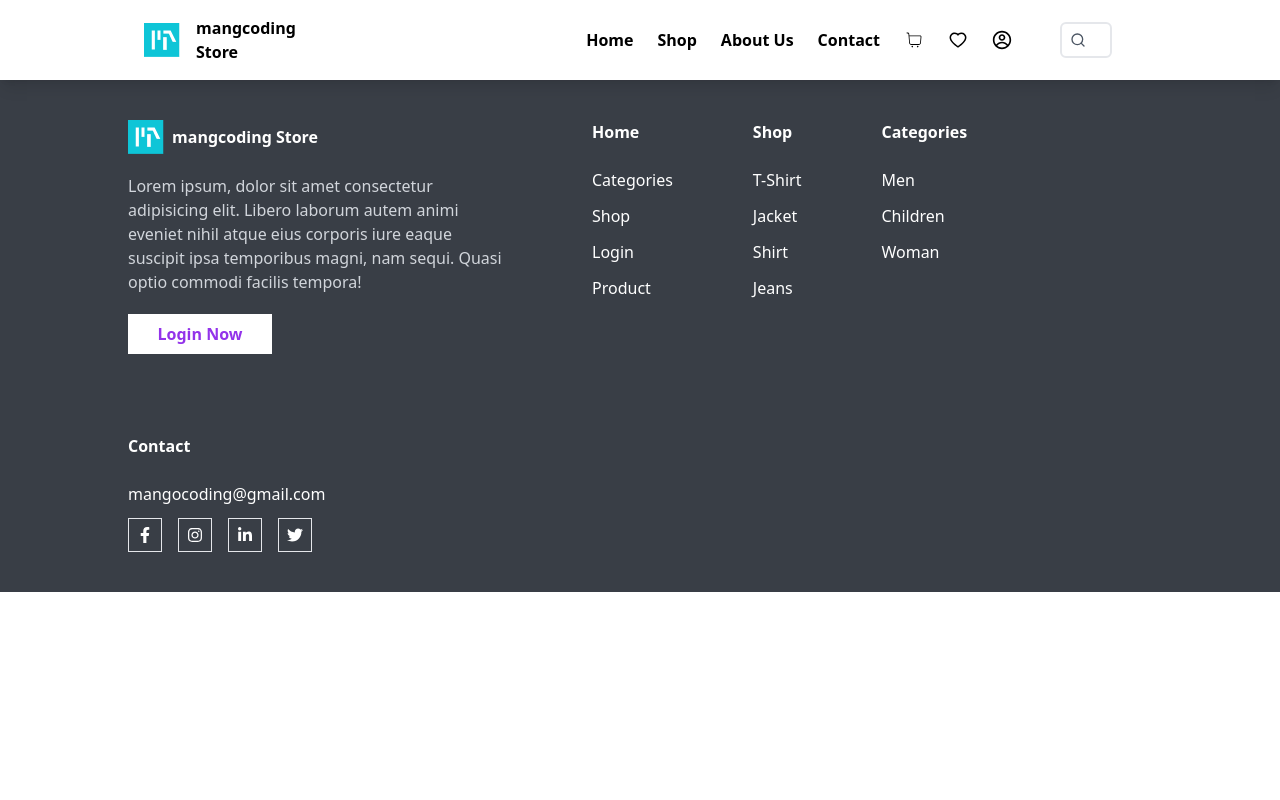
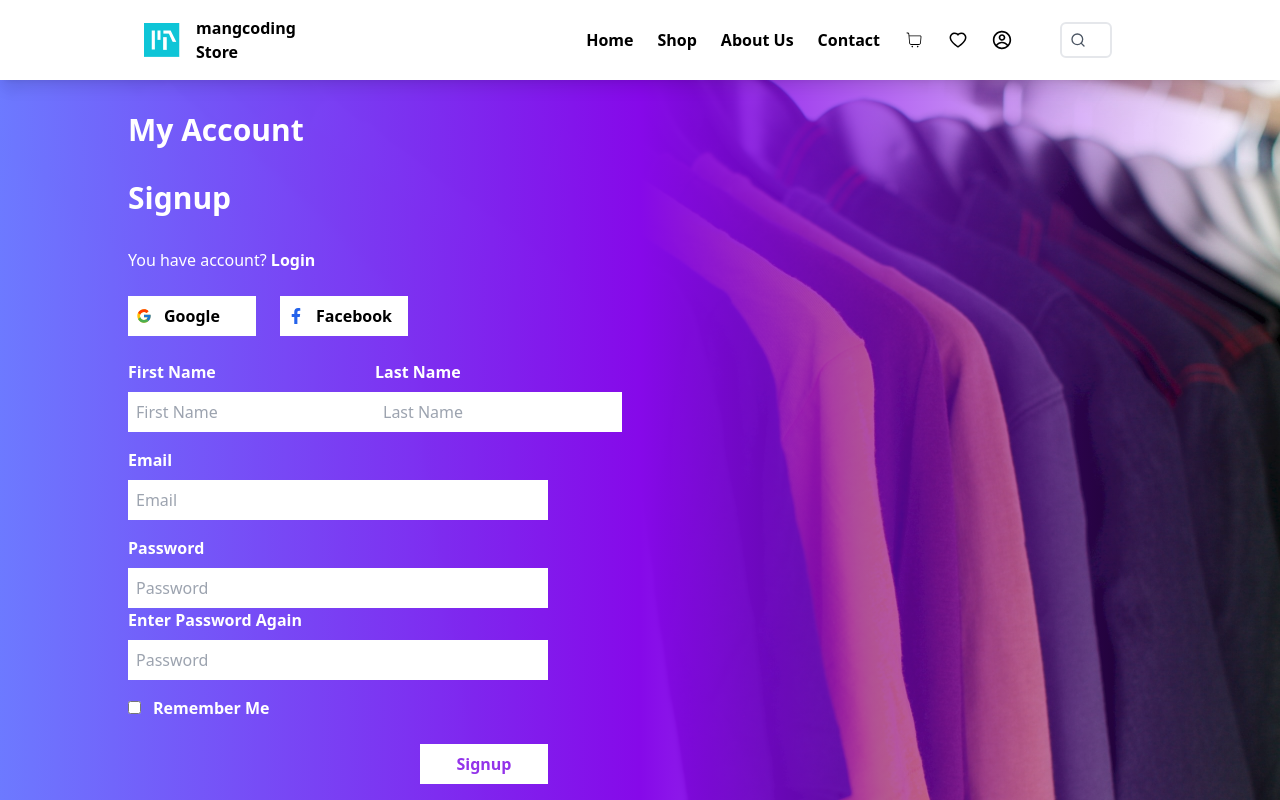
Before and after one commit to dhiransapkota45/ecommerece, a React (Create React App) app: page /signup in a window 1280 px wide. Shown: the top 800 px of the page. Built offline with nearby package versions, Linux system fonts and the light colour scheme.

Commit message:
signup added

```diff
--- a/src/App.js
+++ b/src/App.js
@@ -3,6 +3,7 @@ import {Routes, Route} from "react-router-dom"
 import Home from "./pages/Homepage/Home";
 import Footer from "./Components/footer/Footer";
 import Login from "./pages/Login/Login";
+import Signup from "./pages/Signup/Signup";
 
 function App() {
   return (
@@ -12,6 +13,8 @@ function App() {
       <Routes>
         <Route path="/" element={<Home />}/>
         <Route path="/login" element={<Login />}/>
+        <Route path="/signup" element={<Signup />}/>
+
 
       </Routes>
 
--- a/src/pages/Login/Login.jsx
+++ b/src/pages/Login/Login.jsx
@@ -15,16 +15,17 @@ const Login = () => {
             <button className='flex p-2 bg-white text-black gap-3 w-32 items-center font-semibold'><FaFacebookF className='text-blue-600' />Facebook</button>
           </div>
 
+          <form className=' w-full sm:w-96'>
             <div className='mb-4'>
               <div className=' font-bold mb-2 '>Email</div>
-            <input className=' w-full sm:w-96 p-2 text-black outline-none ' type="email" placeholder='Email' />
+              <input className=' w-full p-2 text-black outline-none ' type="email" placeholder='Email' />
             </div>
             <div>
               <div className='font-bold mb-2'>Password</div>
-            <input className=' w-full sm:w-96 p-2 text-black outline-none' type="password" placeholder='Password' />
+              <input className=' w-full p-2 text-black outline-none' type="password" placeholder='Password' />
             </div>
 
-          <div className=' mt-4 w-full sm:w-96 flex justify-between'>
+            <div className=' mt-4 flex justify-between'>
               <div>
                 <input className=' mr-3' type="checkbox" name="" id="check" />
                 <label htmlFor="check" className=' font-bold'>Remember Me</label>
@@ -34,10 +35,10 @@ const Login = () => {
               </button>
             </div>
 
-          <div className=' w-full sm:w-96 flex justify-end mt-6 '>
+            <div className=' flex justify-end mt-6 '>
               <button className=' text-purple-600 p-2 w-32 font-bold  bg-white'>Login</button>
             </div>
-
+          </form>
         </div>
 
       </div>
--- /dev/null
+++ b/src/pages/Signup/Signup.jsx
@@ -0,0 +1,62 @@
+import React from 'react'
+import { FcGoogle } from "react-icons/fc"
+import { FaFacebookF } from "react-icons/fa"
+
+const Signup = () => {
+    return (
+        <div className=" bg-hero-pattern h-[800px] w-full flex justify-center ">
+            <div className='grid grid-rows-2 w-4/5'>
+                <div className=' col-span-1 text-white'>
+                    <div className='text-3xl font-bold my-8'>My Account</div>
+                    <div className='text-3xl  font-bold my-8'>Signup</div>
+                    <div>You have account? <span className=' font-bold'>Login</span></div>
+                    <div className='flex gap-6 my-6'>
+                        <button className='flex p-2 bg-white text-black gap-3 w-32 items-center font-semibold'><FcGoogle />Google</button>
+                        <button className='flex p-2 bg-white text-black gap-3 w-32 items-center font-semibold'><FaFacebookF className='text-blue-600' />Facebook</button>
+                    </div>
+
+                    <form className=' w-full sm:w-[420px]'>
+                        <div className=' my-4 flex justify-between'>
+                            <div className=''>
+                                <div className='font-bold mb-2'>First Name</div>
+                                <input className='  p-2 text-black outline-none' type="password" placeholder='First Name' />
+                            </div>
+                            <div>
+                                <div className='font-bold mb-2'>Last Name</div>
+                                <input className='  p-2 text-black outline-none' type="password" placeholder='Last Name' />
+                            </div>
+                        </div>
+                        <div className='mb-4'>
+                            <div className=' font-bold mb-2 '>Email</div>
+                            <input className=' w-full p-2 text-black outline-none ' type="email" placeholder='Email' />
+                        </div>
+                        <div>
+                            <div className='font-bold mb-2'>Password</div>
+                            <input className=' w-full p-2 text-black outline-none' type="password" placeholder='Password' />
+                        </div>
+
+                        <div>
+                            <div className='font-bold mb-2'>Enter Password Again</div>
+                            <input className=' w-full p-2 text-black outline-none' type="password" placeholder='Password' />
+                        </div>
+
+                        <div className=' mt-4 flex justify-between'>
+                            <div>
+                                <input className=' mr-3' type="checkbox" name="" id="check" />
+                                <label htmlFor="check" className=' font-bold'>Remember Me</label>
+                            </div>
+                        </div>
+
+                        <div className=' flex justify-end mt-6 '>
+                            <button className=' text-purple-600 p-2 w-32 font-bold  bg-white'>Signup</button>
+                        </div>
+                    </form>
+
+                </div>
+
+            </div>
+        </div>
+    )
+}
+
+export default Signup
```
Lines whose indentation alone changed are shown as unchanged.
